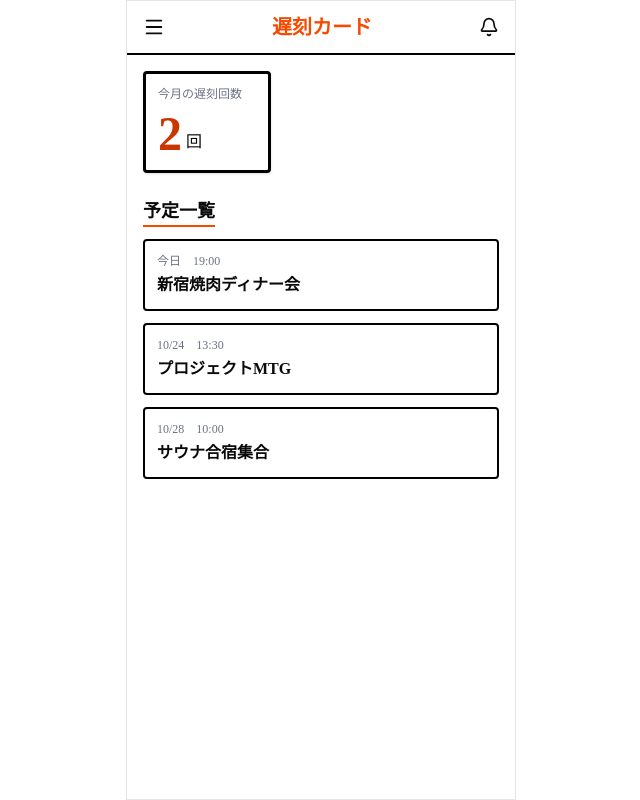
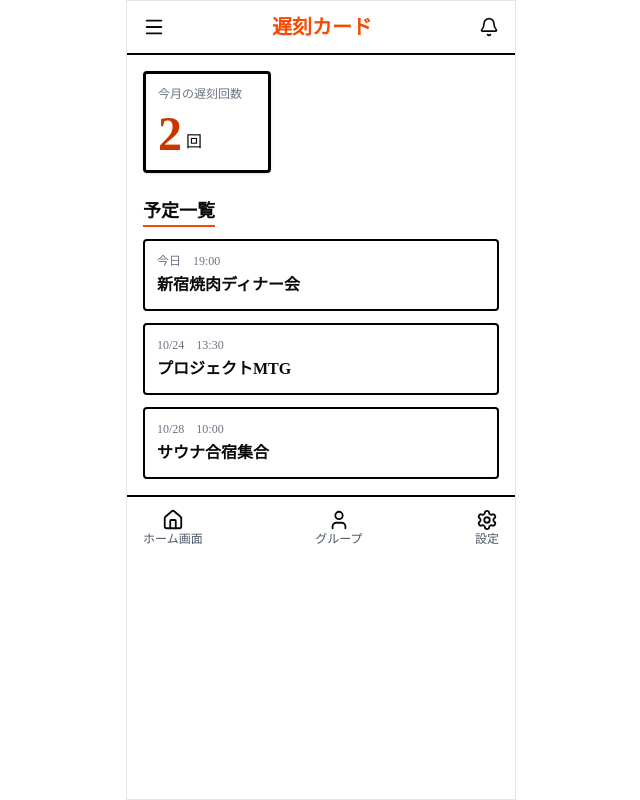
Before and after one commit to susukisunya/top4_U22, a Next.js app: page / in a window 1280 px wide. Shown: the whole page, without its empty margins (319-959 px from the left). Built offline with nearby package versions, Linux system fonts and the light colour scheme.

Commit message:
一旦マージしてフッターの確認をしました

```diff
--- a/src/app/page.tsx
+++ b/src/app/page.tsx
@@ -1,6 +1,7 @@
 import Header from "@/components/homepage/Header";
 import MonthlyLateCard from "@/components/homepage/MonthlyLateCard";
 import ScheduleList from "@/components/homepage/ScheduleList";
+import Footer from "@/components/homepage/Footer";
 
 export default function Home() {
   return (
@@ -14,6 +15,8 @@ export default function Home() {
 
         <ScheduleList />
       </div>
+
+      <Footer/>
     </main>
   );
 }
--- a/src/components/homepage/Footer.tsx
+++ b/src/components/homepage/Footer.tsx
@@ -2,7 +2,7 @@ import { Home, User, Settings,  } from "lucide-react";
 
 export default function Footer() {
   return (
-    <footer className="flex justify-between items-center border-t-2 px-4 px-3">
+    <footer className="flex justify-between items-center border-t-2 border-black px-4 py-3">
         <div className="flex flex-col items-center">
             <Home size={22} />
                 <h1 className="text-xs text-gray-600">
```
